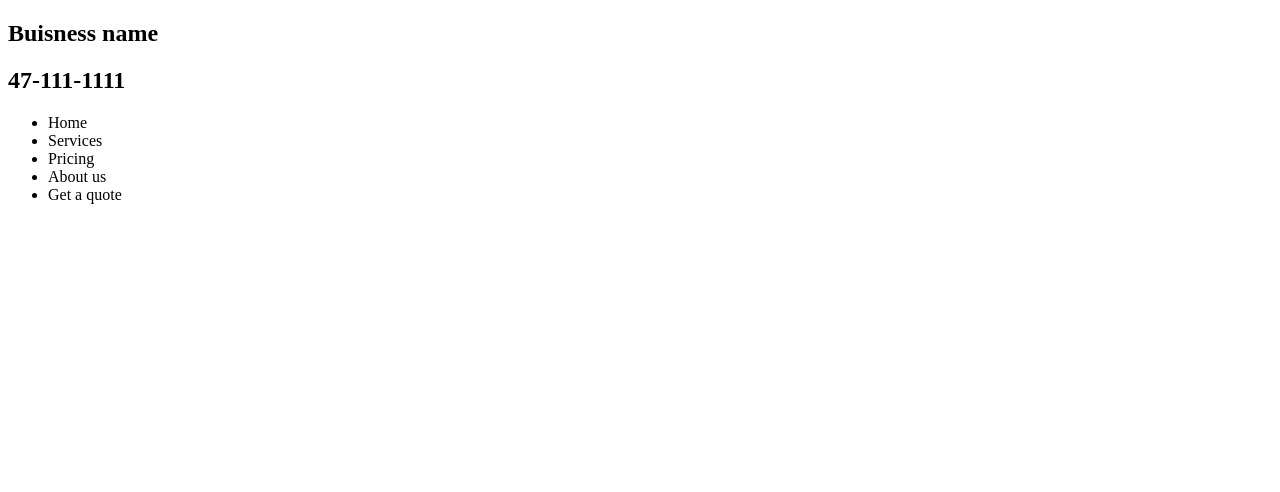
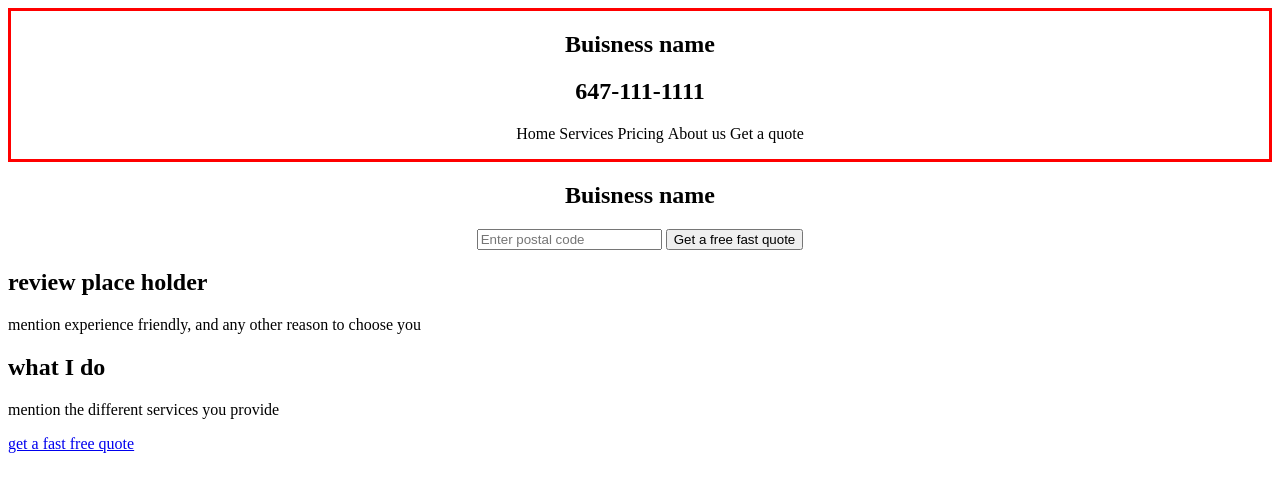
Before and after one commit to Mattb110/Window-cleaning, a plain HTML site: page index.html in a window 1280 px wide. Drawn offline with Linux system fonts and the light colour scheme.

Commit message:
got started on some css and html website structure

```diff
--- a/index.html
+++ b/index.html
@@ -12,7 +12,7 @@
 <body>
     <div class="nav">
         <h2>Buisness name</h2>
-        <h2>47-111-1111</h2>
+        <h2>647-111-1111</h2>
         <ul>
             <li>Home</li>
             <li>Services</li>
@@ -21,6 +21,21 @@
             <li>Get a quote</li>
         </ul>
     </div>
+    <div class="body">
+        <h2>Buisness name</h2>
+        <input type="text" placeholder="Enter postal code">
+        <button type="submit">Get a free fast quote</button>
+    </div>
+    <h2>review place holder</h2>
+    <p>mention experience friendly, and any other reason to choose you</p>
+
+    <h2>what I do</h2>
+    <p>mention the different services you provide</p>
+    <a href="quote">get a fast free quote</a>
+
+    <div class="bottom">
+
+    </div>
 </body>
 
 </html>
--- a/style.css
+++ b/style.css
@@ -0,0 +1,13 @@
+.nav {
+    border: 3px solid red;
+    text-align: center;
+
+}
+
+.nav li {
+    display: inline;
+}
+
+.body {
+    text-align: center;
+}
```
